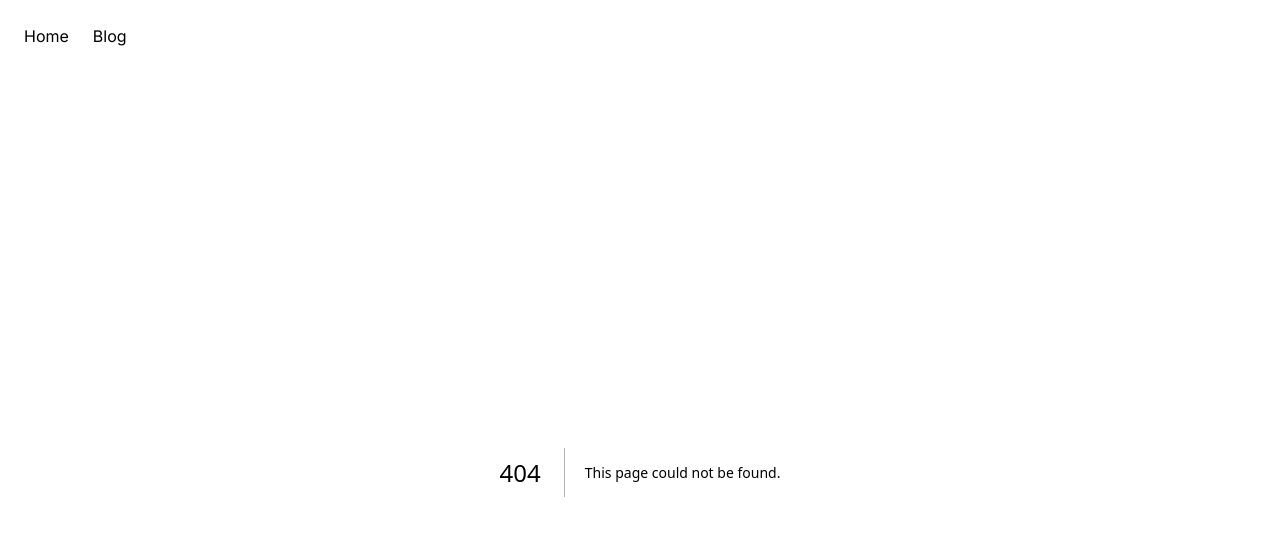
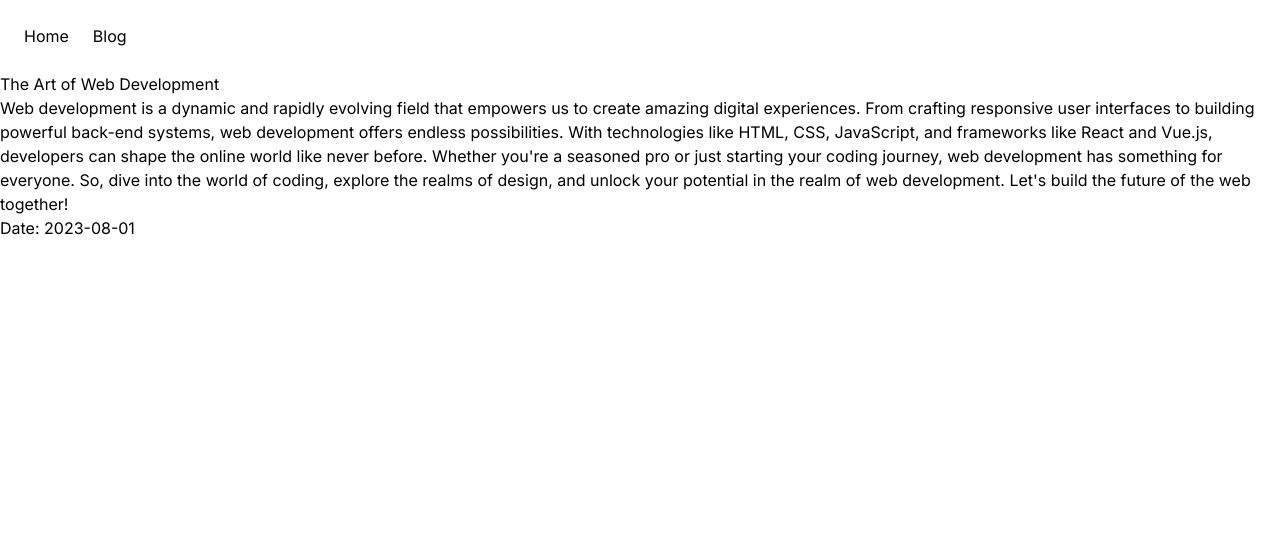
Before and after one commit to raselrana22/simple-blog-website, a Next.js app: page /post/1 in a window 1280 px wide. Before the commit this address had no page. Shown: the top 536 px of the page. Built offline with nearby package versions, Linux system fonts and the light colour scheme.

Commit message:
implement the find method

```diff
--- a/app/blog/page.js
+++ b/app/blog/page.js
@@ -1,4 +1,4 @@
-import blogData from "/data/blogData.json"
+import blogData from "../data/blogData.json"
 
 export default function Blog() {
 
--- /dev/null
+++ b/app/component/blogPost.jsx
@@ -0,0 +1,21 @@
+import blogData from "../data/blogData.json";
+
+export default function BlogPost({ postId }) {
+  const post = blogData.find((post) => post.id === postId);
+
+  if (!post) {
+    return (
+      <div>
+        <p>Post not found</p>
+      </div>
+    );
+  }
+
+  return (
+    <div>
+      <h1>{post.title}</h1>
+      <p>{post.content}</p>
+      <p>Date: {post.date}</p>
+    </div>
+  );
+}
--- /dev/null
+++ b/app/post/[id]/page.js
@@ -0,0 +1,10 @@
+import BlogPost from "@/app/component/blogPost";
+
+export default function Post({ params }) {
+    const id = parseInt(params.id);  // post id
+    return (
+        <div>
+            <BlogPost postId={id} />
+        </div>
+    )
+}
--- a/app/post/page.js
+++ b/app/post/page.js
@@ -1,3 +1,7 @@
 export default function Post() {
-    return (<div>This is the post page</div>)
+
+
+    return (<div>
+        <p>This is the post page </p>
+    </div>)
 }
```
Also changed, not shown: app/data/blogData.json (renamed from data/blogData.json).
